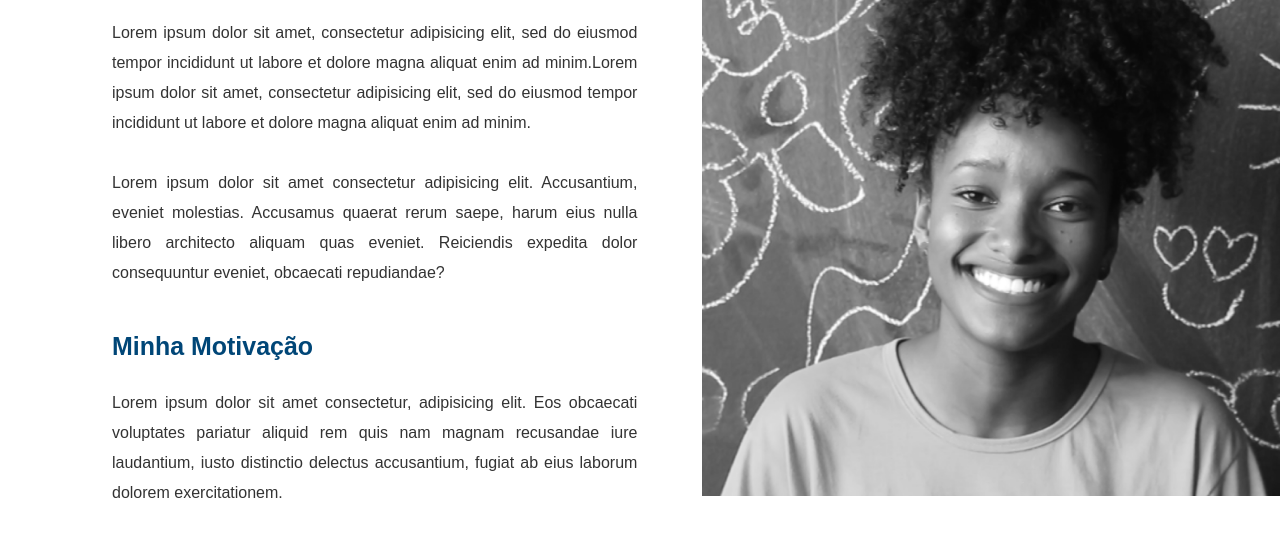
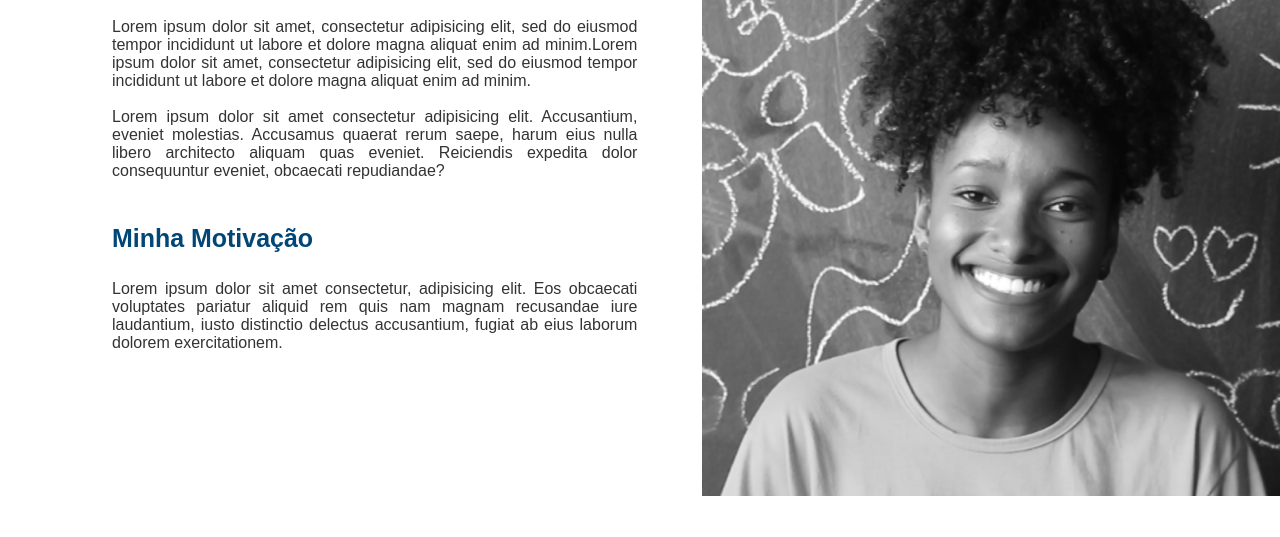
Before and after one commit to allanacaldas/lab-personalWebsite, a plain HTML site: page index.html in a window 1280 px wide. Shown: the part 245-782 px from the top of the page. Drawn offline with Linux system fonts and the light colour scheme.

Commit message:
Revert "Ajustando o line-height dos parágrafos"
This reverts commit 907bb488f15db7fd9838ac4256eb259b7b2d1b4e.

```diff
--- a/style.css
+++ b/style.css
@@ -55,11 +55,9 @@ img {
 /* ---- Layout Containers ---- */
 
 .row{
-	display:flex;
+    display:flex;
     justify-content: space-between;   /*Conversar sobre essa propriedade com Thai*/
-	align-items: flex-start;
-	/*width:100%;
-	max-width: 1800px; /*Controlar a largura do site em telas grandes */
+    align-items: flex-start;
 }
 .primary {
     display: flex;
@@ -94,7 +92,6 @@ img {
 
 .secondary > p{
 	text-align: justify;
-	line-height: 1.875rem;
 	font-style: normal;
 	font-weight: normal;
 	font-size:   1rem;
```
